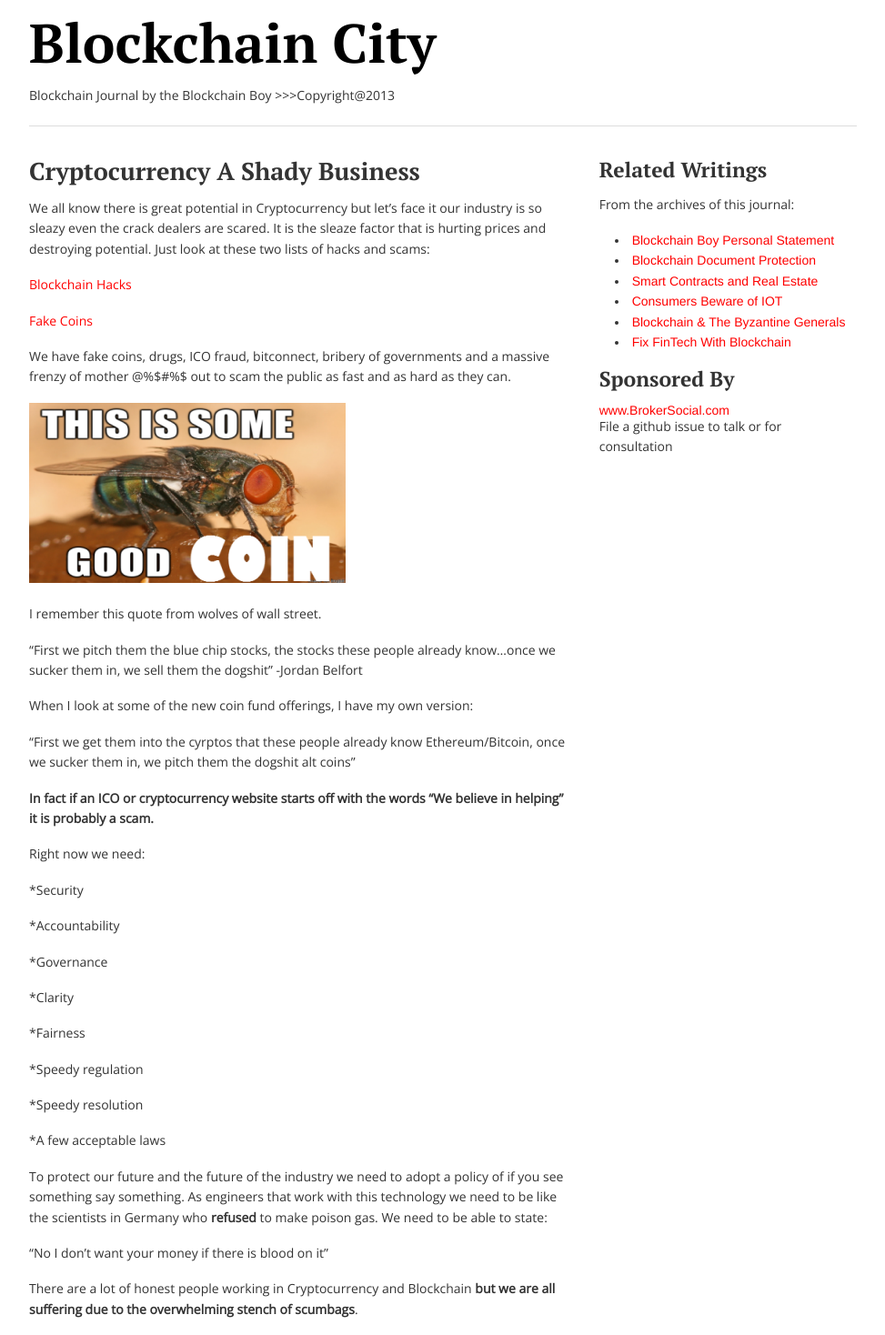
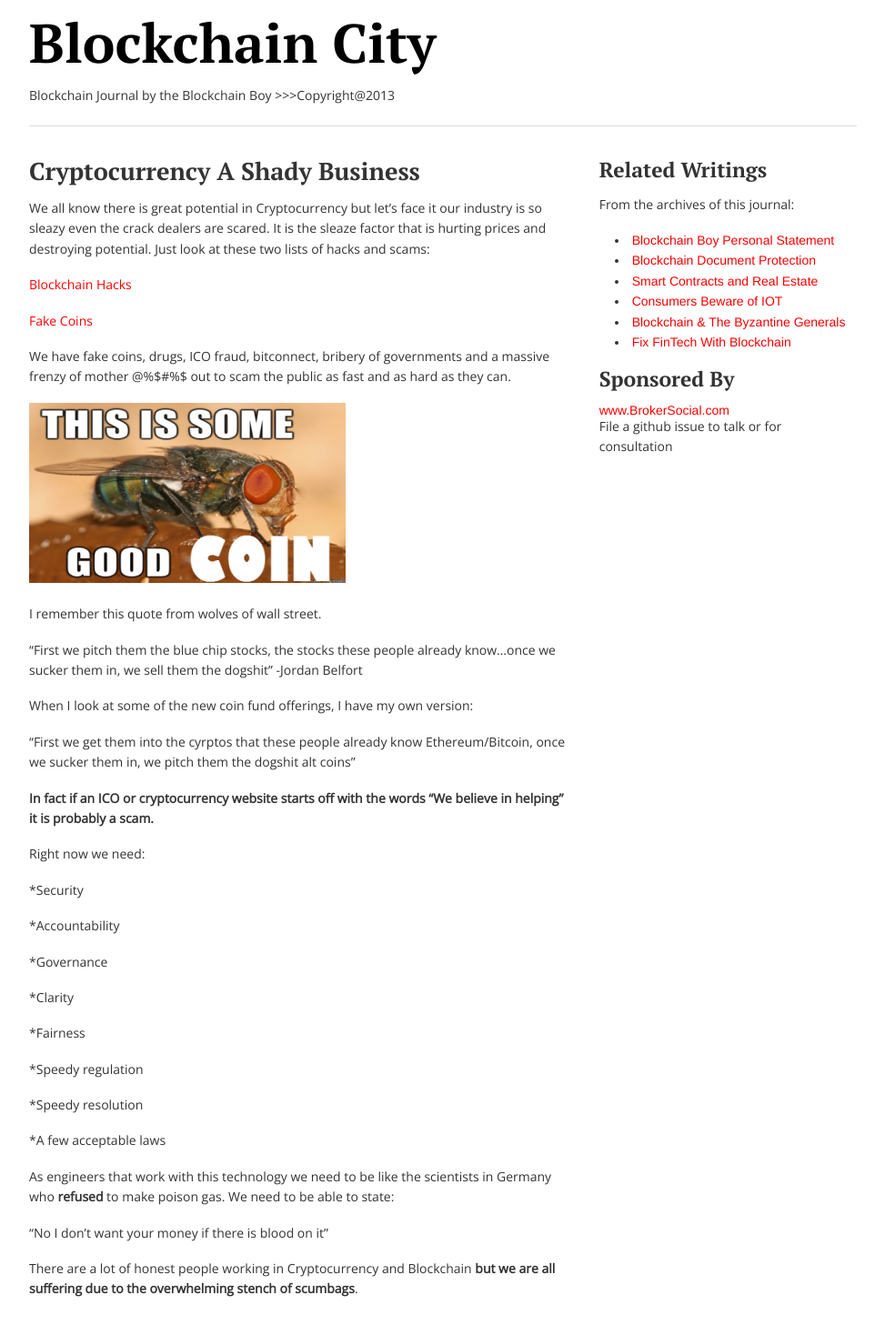
Before and after one commit to redbullmaxstrength/theblockchainboy.github.io, a Jekyll site: the page built from _posts/1880-09-04-crack-dealers.markdown, in a window 1280 px wide. Shown: the whole page at 91% size, without its empty margins (153-1126 px from the left). Built offline with Jekyll 4.4.1, drawn with Linux system fonts in a browser that asks for light colours; after the commit the page ends 1446 px from its top, so only the background shows below that.

Commit message:
Update 1880-09-04-crack-dealers.markdown

```diff
--- a/_posts/1880-09-04-crack-dealers.markdown
+++ b/_posts/1880-09-04-crack-dealers.markdown
@@ -57,10 +57,8 @@ Right now we need:
 
 *A few acceptable laws
 
-To protect  our future and the future of the industry we need to adopt a policy of
-if you see something say something. As engineers that work with this technology we
-need to be like the scientists in Germany who **refused** to make poison gas. We need
-to be able to state:
+As engineers that work with this technology we need to be like the scientists in Germany who **refused**
+to make poison gas. We need to be able to state:
 
 "No I don't want your money if there is blood on it"
 
```
